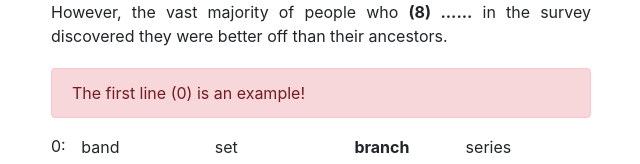
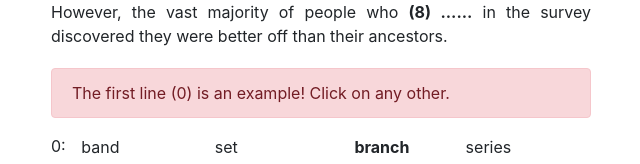
Before and after one commit to mekarpeles/notesclub, a React (Create React App) app in the folder front/: page / in a window 1280 px wide. Both pictures are taken after a click on the element "band". Shown: the part 863-1027 px from the top of the page, without its empty margins (319-959 px from the left). Built offline with nearby package versions, Linux system fonts and the light colour scheme.

Commit message:
show error: the exercise has ended if they keep clicking after solving

```diff
--- a/front/src/MultipleChoiceClozeExercise.tsx
+++ b/front/src/MultipleChoiceClozeExercise.tsx
@@ -12,7 +12,7 @@ interface IState {
   content: string[]
   choices: number[]
   field_highlighted: number | null
-  showAlert: boolean
+  error: string | null
   solve: boolean
 }
 
@@ -28,20 +28,21 @@ class KeyWordTransformationExercise extends React.Component<IProps, IState> {
       content: content,
       choices: choices,
       field_highlighted: null,
-      showAlert: false,
+      error: null,
       solve: false
     }
   }
 
   selectOption = (index: number, ind: number) => {
     const { choices, solve } = this.state
-    const { options }= this.props
-    if(!solve){
-      if (index != 0) {
+    if(solve){
+      this.setState({ error: "The exercise has ended." })
+    }else{
+      if (index == 0) {
+        this.setState({ error: "The first line (0) is an example! Click on any other." })
+      } else {
         choices[index] = ind
-        this.setState({ choices: choices, field_highlighted: index, showAlert: false })
-      } else {
-        this.setState({ showAlert: true })
+        this.setState({ choices: choices, field_highlighted: index, error: null })
       }
     }
   }
@@ -68,11 +69,11 @@ class KeyWordTransformationExercise extends React.Component<IProps, IState> {
 
   renderOptions = () => {
     const { options } = this.props
-    const { field_highlighted, showAlert } = this.state
+    const { field_highlighted, error } = this.state
 
     return (
       <div className="multiple-choice-options">
-        {showAlert ? <Alert variant="danger">The first line (0) is an example!</Alert> : <></>}
+        {error ? <Alert variant="danger">{error}</Alert> : <></>}
         <table>
           {options.map((line_options, index) => {
             return (
```
